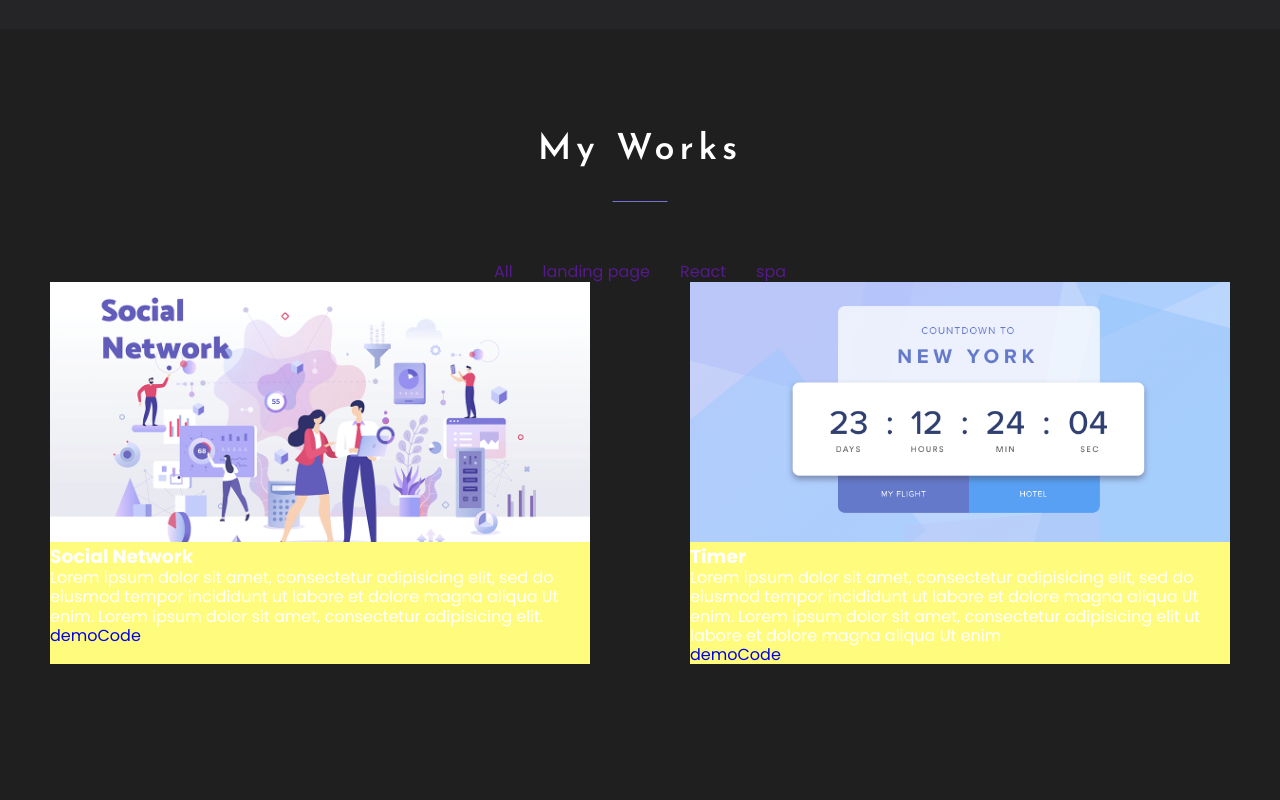
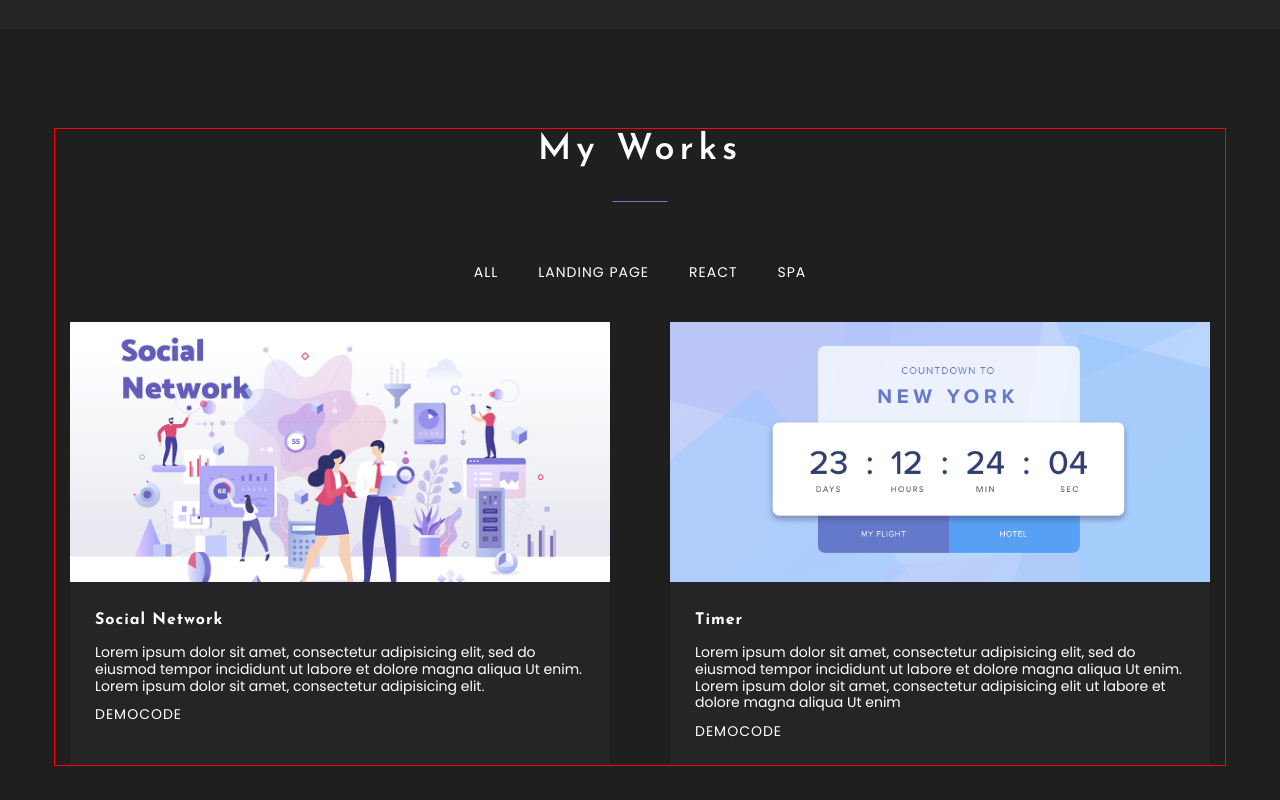
Before and after one commit to Moi-glaza-vezde/portfolio1, a React app: page / in a window 1280 px wide. Shown: the part 1780-2580 px from the top of the page. Built offline with nearby package versions, Linux system fonts and the light colour scheme.

Commit message:
start work

```diff
--- a/src/components/Container.tsx
+++ b/src/components/Container.tsx
@@ -7,5 +7,5 @@ export const Container = styled.div`
    min-height: 100%;
    padding: 0 15px;
    margin: 0 auto;
-   //outline: 1px solid red;
+   outline: 1px solid red;
 `;
--- /dev/null
+++ b/src/components/Link.tsx
@@ -0,0 +1,32 @@
+import React from 'react';
+import styled from 'styled-components';
+import { thems } from '../stryled/Theme';
+
+export const Link = styled.a`
+   position: relative;
+   z-index: 0;
+   font-family: 'Poppins';
+   font-size: 14px;
+   font-weight: 400;
+   letter-spacing: 1px;
+   padding: 10px;
+   text-transform: uppercase;
+   &:hover {
+      &::before {
+         height: 10px;
+      }
+   }
+
+   &::before {
+      content: '';
+      position: absolute;
+      bottom: 5px;
+      left: 0px;
+      right: 0px;
+      display: inline-block;
+      //height: 10px;
+      background-color: ${thems.colors.accent};
+
+      z-index: -1;
+   }
+`;
--- a/src/components/menu/Menu.tsx
+++ /dev/null
@@ -1,26 +0,0 @@
-import React from 'react';
-import styled from 'styled-components';
-
-export const Menu = (props: { menuItems: Array<string> }) => {
-   return (
-      <StyledMeny>
-         <ul>
-            {props.menuItems.map((item: string, index: number) => {
-               return (
-                  <li key={index}>
-                     <a href="">{item}</a>
-                  </li>
-               );
-            })}
-         </ul>
-      </StyledMeny>
-   );
-};
-
-const StyledMeny = styled.nav`
-   ul {
-      display: flex;
-      gap: 30px;
-      justify-content: center;
-   }
-`;
--- a/src/layout/header/Header.tsx
+++ b/src/layout/header/Header.tsx
@@ -1,7 +1,6 @@
 import React from 'react';
 import styled from 'styled-components';
 import { Logo } from '../../components/logo/Logo';
-import { Menu } from '../../components/menu/Menu';
 import { Container } from '../../components/Container';
 import { FlexWrapper } from '../../components/FlexWrapper';
 import { HeaderMenu } from './headerMenu/HeaderMenu';
--- a/src/layout/sections/skills/skill/Skill.tsx
+++ b/src/layout/sections/skills/skill/Skill.tsx
@@ -28,19 +28,13 @@ const StyledSkill = styled.div`
    width: 380px;
    height: 338px;
 `;
-const SkillTitle = styled.div`
+const SkillTitle = styled.h3`
    margin: 70px 0 15px 0;
    text-transform: uppercase;
-   font-family: 'Josefin Sans', sans-serif;
-   font-size: 16px;
-   font-weight: 700;
-
-   letter-spacing: 1px;
 `;
 const SkillText = styled.p`
    font-family: 'Poppins';
-   font-size: 14px;
-   font-weight: 400;
+
    line-height: 1.4;
    text-align: center;
 `;
--- a/src/layout/sections/works/Works.tsx
+++ b/src/layout/sections/works/Works.tsx
@@ -1,21 +1,23 @@
 import React from 'react';
 import styled from 'styled-components';
 import { SectionTitle } from '../../../components/SectionTitle';
-import { Menu } from '../../../components/menu/Menu';
+import { TabMenu } from './tabMenu/TabMenu';
 import { FlexWrapper } from '../../../components/FlexWrapper';
 import { Work } from './work/Work';
 
 import socialImg from '../../../assets/images/proj-1.png';
 import timerImg from '../../../assets/images/proj-2.png';
+import { Container } from '../../../components/Container';
 
 const worksItems = ['All', 'landing page', 'React', 'spa'];
 export const Works = () => {
    return (
       <StyledWorks>
+         <Container>
             <SectionTitle>My Works</SectionTitle>
-         <Menu menuItems={worksItems} />
+            <TabMenu menuItems={worksItems} />
 
-         <FlexWrapper justify="space-around">
+            <FlexWrapper justify="space-between">
                <Work
                   src={socialImg}
                   title={'Social Network'}
@@ -31,11 +33,9 @@ export const Works = () => {
                   }
                />
             </FlexWrapper>
+         </Container>
       </StyledWorks>
    );
 };
 
-const StyledWorks = styled.section`
-   min-height: 100vh;
-   background-color: #a5e3f7;
-`;
+const StyledWorks = styled.section``;
--- /dev/null
+++ b/src/layout/sections/works/tabMenu/TabMenu.tsx
@@ -0,0 +1,30 @@
+import React from 'react';
+import styled from 'styled-components';
+import { Link } from '../../../../components/Link';
+
+export const TabMenu = (props: { menuItems: Array<string> }) => {
+   return (
+      <StyledTabMeny>
+         <ul>
+            {props.menuItems.map((item: string, index: number) => {
+               return (
+                  <ListItem key={index}>
+                     <Link href="">{item}</Link>
+                  </ListItem>
+               );
+            })}
+         </ul>
+      </StyledTabMeny>
+   );
+};
+
+const StyledTabMeny = styled.nav`
+   ul {
+      display: flex;
+      gap: 20px;
+      justify-content: center;
+   }
+   margin-bottom: 40px;
+`;
+
+const ListItem = styled.li``;
--- a/src/layout/sections/works/work/Work.tsx
+++ b/src/layout/sections/works/work/Work.tsx
@@ -1,5 +1,7 @@
 import React from 'react';
 import styled from 'styled-components';
+import { Link } from '../../../../components/Link';
+import { thems } from '../../../../stryled/Theme';
 
 type WorkPropsType = {
    title: string;
@@ -10,18 +12,28 @@ export const Work = (props: WorkPropsType) => {
    return (
       <StyledWork>
          <Image src={props.src} alt="" />
-         <Title>{props.title}</Title>
-         <Text>{props.text} </Text>
-         <Link href={'#'}>demo</Link>
-         <Link href={'#'}>Code</Link>
+         <Description>
+            <Title>{props.title}</Title>
+            <Text>{props.text} </Text>
+            <Link href={'#'}>demo</Link>
+            <Link href={'#'}>Code</Link>
+         </Description>
       </StyledWork>
    );
 };
 
 const StyledWork = styled.div`
-   background-color: #fffb7d;
+   background-color: ${thems.colors.secondaryBg};
    max-width: 540px;
    width: 100%;
+
+   ${Link} {
+      padding: 10px 0;
+   }
+`;
+
+const Description = styled.div`
+   padding: 25px 25px;
 `;
 
 const Image = styled.img`
@@ -30,6 +42,7 @@ const Image = styled.img`
    object-fit: cover;
 `;
 
-const Link = styled.a``;
 const Title = styled.h3``;
-const Text = styled.p``;
+const Text = styled.p`
+   margin: 14px 0 10px 0;
+`;
--- a/src/stryled/Clobal.styled.tsx
+++ b/src/stryled/Clobal.styled.tsx
@@ -31,7 +31,8 @@ body{
 }
 
 	a{
-		text-decoration:none
+		text-decoration:none;
+		color:${thems.colors.font};
 	}
 
 	ul{
@@ -52,5 +53,19 @@ section{
 	section:nth-of-type(even){
 		background-color: ${thems.colors.secondaryBg};
 	}
+	h3{
+
+	font-family: 'Josefin Sans', sans-serif;
+   font-size: 16px;
+   font-weight: 700;
+   letter-spacing: 1px;
+
+	}
+	p{
+
+
+		font-size: 14px;
+		font-weight: 400;
+	}
 
 `;
```
Lines whose indentation alone changed are shown as unchanged.
